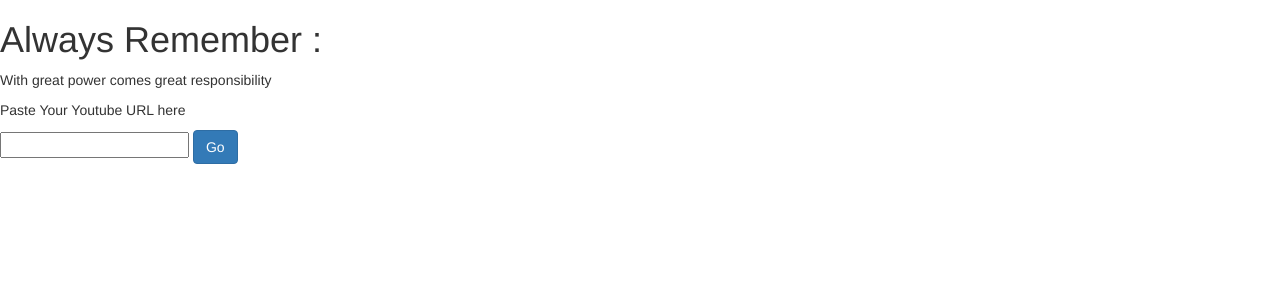
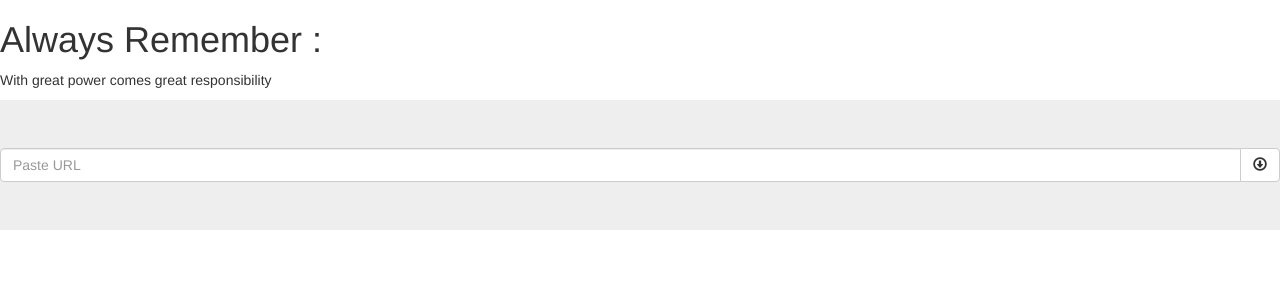
Before and after one commit to Sukant2209/Flask-Airtel, a Flask app: page / in a window 1280 px wide. Shown: the top 300 px of the page. Run offline with Flask 2, Linux system fonts and the light colour scheme; some libraries are stand-ins or nearby versions.

Commit message:
Added Logging, Added Bootstrap to index,download

```diff
--- a/app.py
+++ b/app.py
@@ -1,10 +1,13 @@
-from flask import Flask, render_template, request, session , redirect, url_for
+import logging
+from flask import Flask, render_template, request, session , redirect, url_for, abort
 from pytube import YouTube
 import os
 
+logging.basicConfig(filename="application.log", level=logging.INFO)
 
 app= Flask(__name__)
 app.secret_key="mysecretkey"
+
 
 @app.route("/", methods=["GET","POST"])
 def index():
@@ -12,9 +15,15 @@ def index():
     if request.method=="POST":
 
         get_youtube_url = request.form.get("youtube_url")
-        yt_video_obj = YouTube(get_youtube_url)
+
+        if not get_youtube_url or not get_youtube_url.startswith("https://"):
+            app.logger.error("Youtube Url not found")
+            abort(401)
+
+        app.logger.info(" Youtube Url is : %s ",get_youtube_url)
 
         session["video_name"] = get_youtube_url
+        yt_video_obj = YouTube(get_youtube_url)
 
         video_title= yt_video_obj.title
         video_author= yt_video_obj.author
@@ -37,15 +46,21 @@ def index():
 def download():
 
     if request.method=="POST":
-        path = os.getcwd()
         if "video_name" and "video_res_tag" in session :
-                download_video_name = session["video_name"]
-                download_video_tag=session["video_res_tag"]
+            download_video_name = session["video_name"]
+            download_video_tag=session["video_res_tag"]
 
         requested_youtube_res = request.form.get("selectedLink")
+
+        if not requested_youtube_res or requested_youtube_res == "Select resolution to download" :
+            app.logger.error("No Resolution Selected")
+            abort(401)
+
+        app.logger.info("Video Resolution Selected : %s",requested_youtube_res)
         video_to_download = YouTube(download_video_name).streams.get_by_itag(download_video_tag[requested_youtube_res])
         address = video_to_download.download()
-        #print(address)
+        app.logger.info("Files saved to location %s", address)
+
         return redirect(url_for("index"))
 
     return render_template("download.html")
--- a/templates/download.html
+++ b/templates/download.html
@@ -12,9 +12,10 @@
     <h1> Always Remember :</h1>
     <p> With great power comes great responsibility</p>
 
-        <p>Song name -  {{video_title}}</p>
+        <p>Video name -  {{video_title}}</p>
         <p>Company - {{video_author}}</p>
         <p>Rating - {{video_rating}}</p>
+        <div class="jumbotron text-center">
         <form action="/download" method="post">
 
             <div class="form-group">
@@ -27,6 +28,7 @@
             </div>
             <button type="submit" class="btn btn-primary">Submit</button>
        </form>
+       </div>
 
 </body>
 </html>
--- a/templates/index.html
+++ b/templates/index.html
@@ -11,11 +11,19 @@
 <body>
     <h1> Always Remember :</h1>
     <p> With great power comes great responsibility</p>
-    <form action="/" method="POST">
-        <p> Paste Your Youtube URL here</p>
-        <input type="text" name="youtube_url">
-        <button class="btn btn-primary" type="submit">Go</button>
-    </form>
+
+    <div class="jumbotron text-center">
+        <form action="/" method="POST">
+            <div class="input-group">
+              <input type="text" class="form-control" placeholder="Paste URL" name="youtube_url">
+              <div class="input-group-btn">
+                  <button class="btn btn-default" type="submit">
+                      <i class="glyphicon glyphicon-download"></i>
+                  </button>
+            </div>
+            </div>
+          </form>
+      </div>
 
 </body>
 </html>
```
Also changed, not shown: 2 other files.
